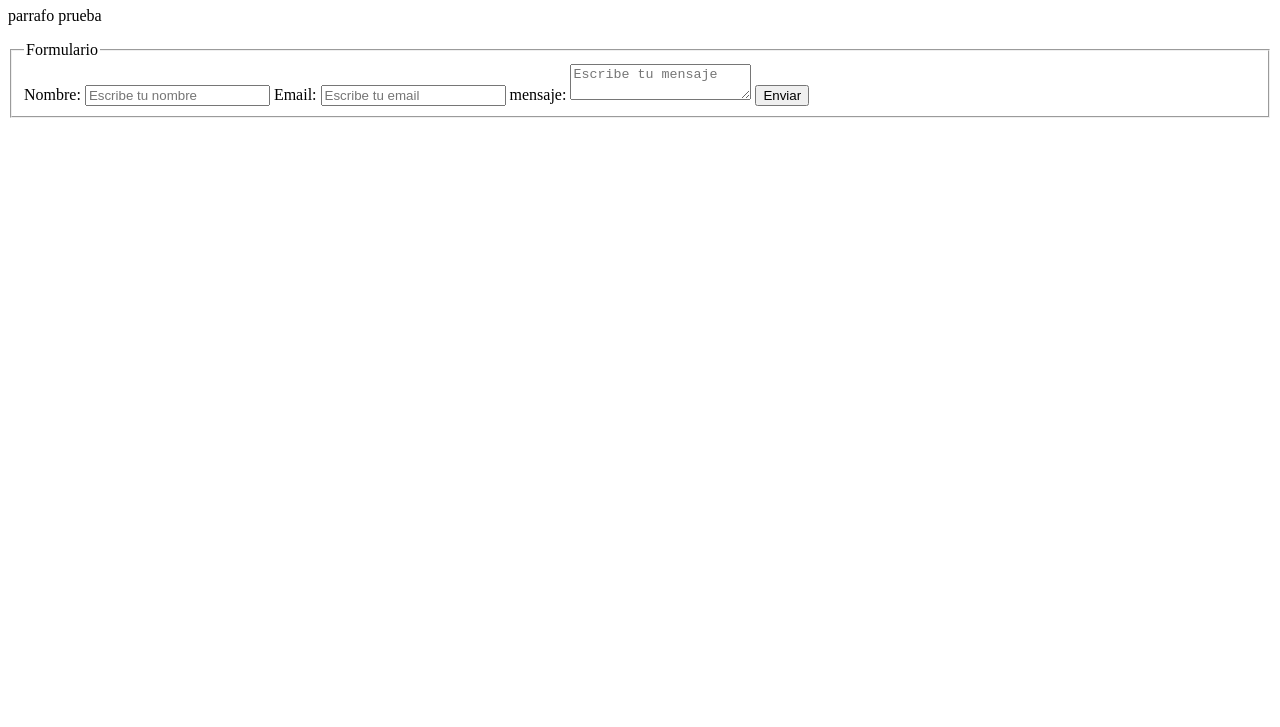
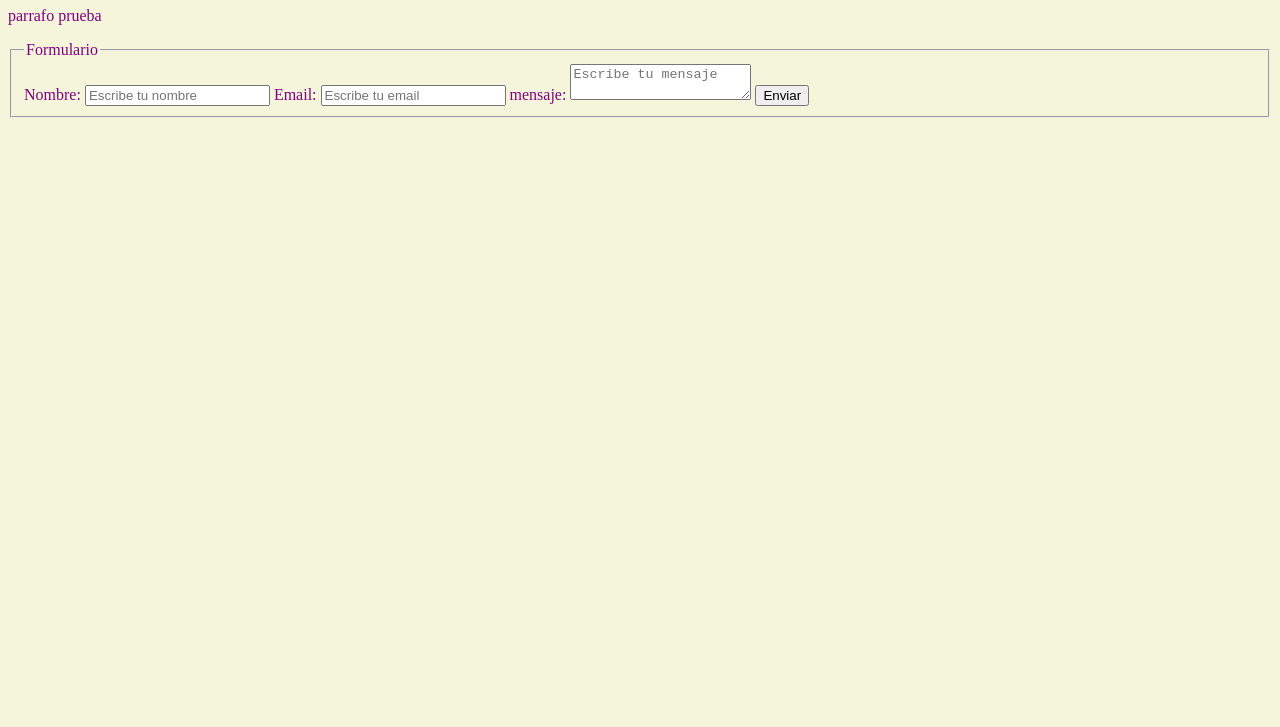
Before and after one commit to felixDel/proyectoPrimero, a plain HTML site: page index.html in a window 1280 px wide. Shown: the part 73-800 px from the top of the page. Drawn offline with Linux system fonts and the light colour scheme.

Commit message:
parrafo y colores

```diff
--- /dev/null
+++ b/css/estilos.css
@@ -0,0 +1,4 @@
+body {
+color: purple;
+background-color: beige;
+ }
--- a/index.html
+++ b/index.html
@@ -1,7 +1,7 @@
 <!DOCTYPE html>
 <html>
 <head>
-<link rel="stylesheet" type="text/css" href="">
+<link rel="stylesheet" type="text/css" href="css/estilos.css">
 <link rel="shorcut icon" type="image/x-icon" class="img" href="../imagenes/favicon.ico">
 <title>Formulario Basico con html y css</title>
 </head>
```
Also changed, not shown: js/javascript.js (added).
